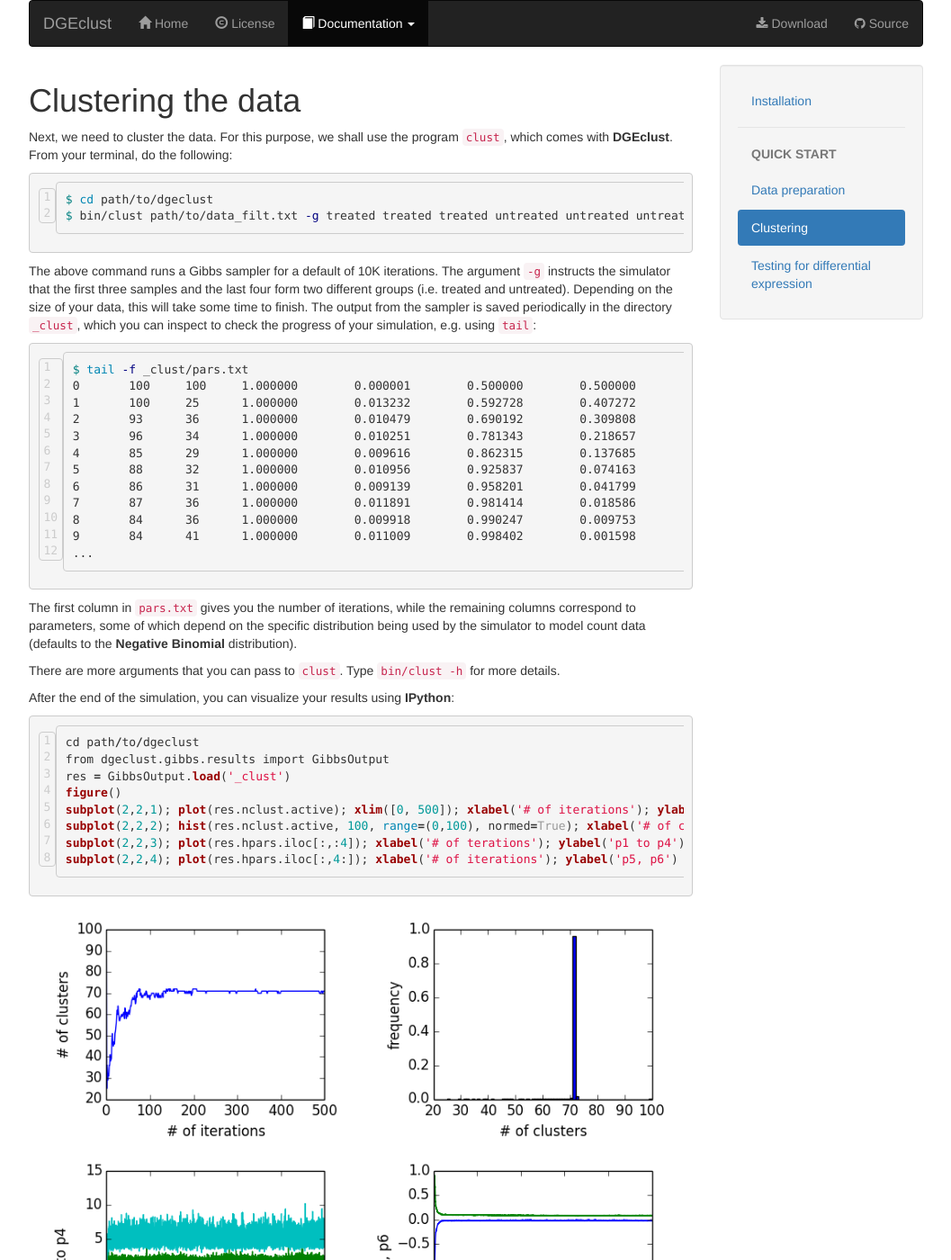
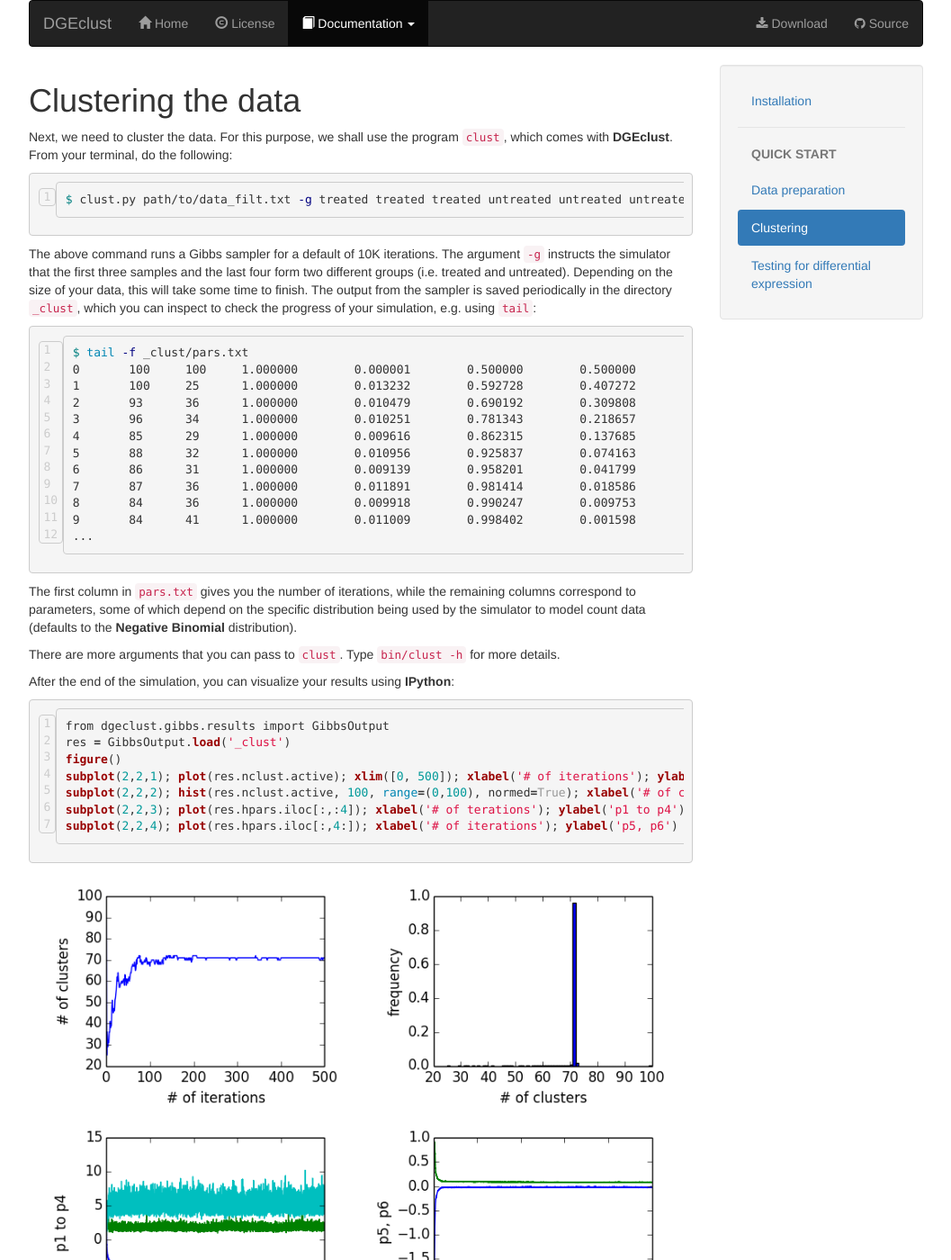
Before and after one commit to dvav/dgeclust, a Jekyll site: the page built from docs/tutorial/clustering/index.md, in a window 1280 px wide and 1400 px high. Shown: the whole window at 90% size, without its empty margins (111-1168 px from the left). Built offline with Jekyll 4.4.1, drawn with Linux system fonts in a browser that asks for light colours; nearby versions of some CDN libraries; Markdown is read by kramdown in place of the engine named in the settings; some of the changed text lies outside the part shown.

Commit message:
Update index.md

```diff
--- a/docs/tutorial/clustering/index.md
+++ b/docs/tutorial/clustering/index.md
@@ -10,8 +10,7 @@ Next, we need to cluster the data. For this purpose, we shall use the program `c
 From your terminal, do the following:
 
 {% highlight bash linenos %}
-$ cd path/to/dgeclust
-$ bin/clust path/to/data_filt.txt -g treated treated treated untreated untreated untreated untreated &
+$ clust.py path/to/data_filt.txt -g treated treated treated untreated untreated untreated untreated &
 {% endhighlight %}
 
 The above command runs a Gibbs sampler for a default of 10K iterations. The argument `-g`
@@ -43,7 +42,6 @@ There are more arguments that you can pass to `clust`. Type `bin/clust -h` for m
 After the end of the simulation, you can visualize your results using **IPython**:
 
 {% highlight python linenos %}
-cd path/to/dgeclust
 from dgeclust.gibbs.results import GibbsOutput
 res = GibbsOutput.load('_clust')
 figure()
@@ -62,7 +60,7 @@ during the course of the simulation. If you need to extend the simulation for an
 of 20K iterations), you can type:
 
 {% highlight bash linenos %}
-bin/clust /path/to/data_filt.txt -g treated treated treated untreated untreated untreated untreated -t 20000 -e &
+clust.py /path/to/data_filt.txt -g treated treated treated untreated untreated untreated untreated -t 20000 -e &
 {% endhighlight %}
 
 The argument `-e` indicates that a previously terminated simulation should
```
